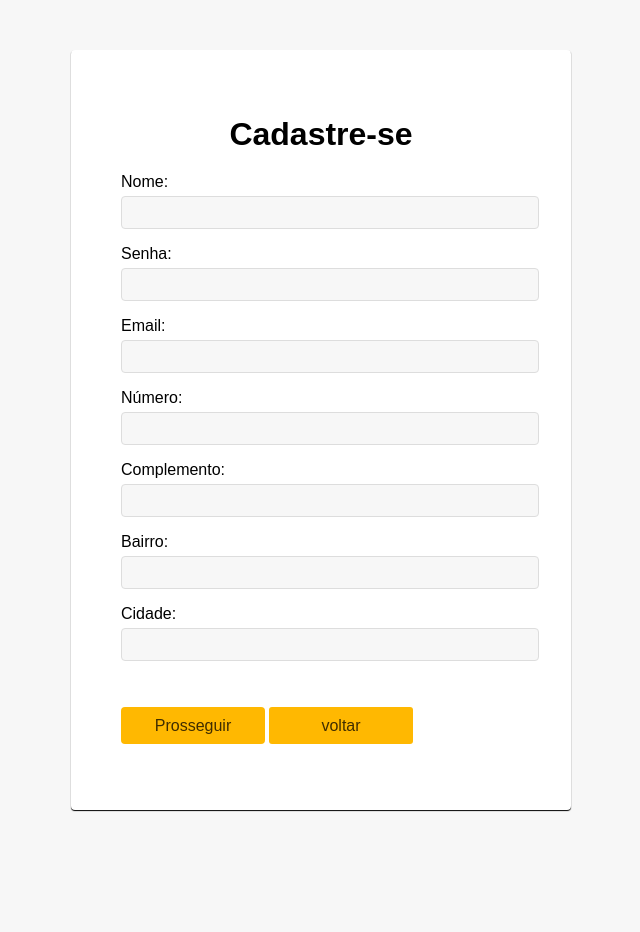
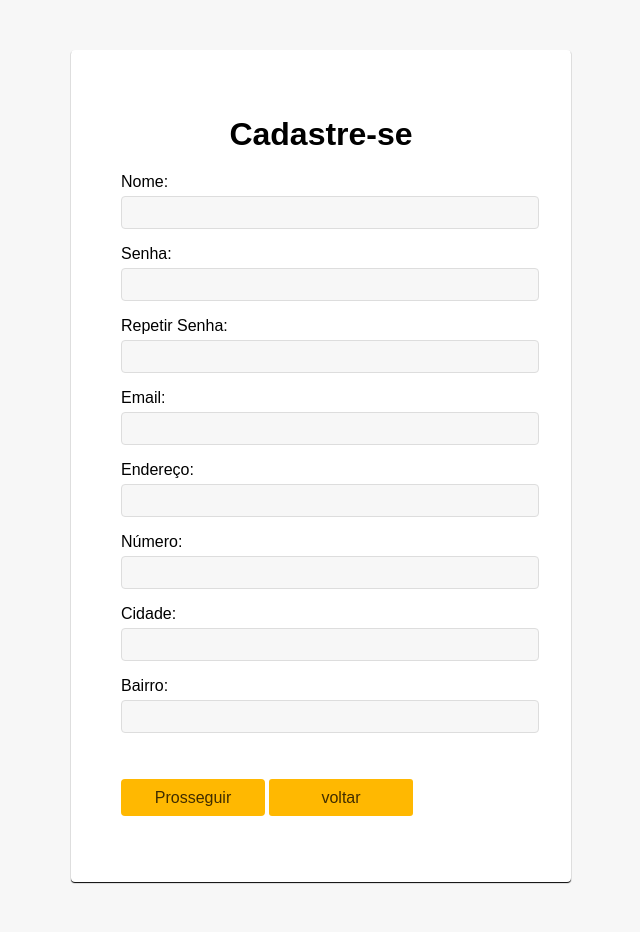
Before and after one commit to DanielDeveloperBR/Projeto-Integrador, a PHP site: page /projeto-sonho/php/cadastro.php in a window 1280 px wide. Shown: the whole page, without its empty margins (319-959 px from the left). Before the commit the page ends 812 px from the top, so only its background shows below. Run offline with PHP 8.4, Linux system fonts and the light colour scheme.

Commit message:
Upgrade 1.0
Arrumei o alinhamento do logout e algumas atualizações do php cadastro e add um repetir senha na hora de fazer o cadastro.

```diff
--- a/index.html
+++ b/index.html
@@ -542,6 +542,7 @@
                    <a href="#"><i class="fab fa-facebook-f"></i></a>
                    <a href="#"><i class="fab fa-twitter"></i></a>
                    <a href="#"><i class="fab fa-instagram"></i></a>
+                   <a href="#"><i class="fab fa-whatsapp"></i></a>
 
 
                 </div>
--- a/php/cadastro.php
+++ b/php/cadastro.php
@@ -14,6 +14,7 @@ if(count($_POST) > 0) {
     $erro = false;
     $nome = $_POST['nome'];
     $senha = $_POST['senha'];
+    $reptir_senha = $_POST['repetir_senha'];
     $email = $_POST['email'];
     $numero = $_POST['numero'];
     $complemento = $_POST['complemento'];
@@ -35,12 +36,14 @@ if(empty($nome)) {
     $erro = "Preencha o bairro";
 } else if(empty($cidade)) {
     $erro = "Preencha a cidade";
-}
-    $senha = password_hash($_POST['senha'], PASSWORD_DEFAULT);
+} else {
+    $senha = $_POST['senha'];
+    $repetir_senha = $_POST['repetir_senha'];
 
-    if($erro) {
-        echo "<p><b>ERRO: $erro</b></p>";
+    if ($senha != $repetir_senha) {
+        $erro = "As senhas digitadas não são iguais";
     } else {
+        $senha = password_hash($_POST['senha'], PASSWORD_DEFAULT);
         $sql_code = "INSERT INTO tb_cadastros (nome, senha, numero, complemento, bairro, cidade, email)
         VALUES ('$nome','$senha','$numero','$complemento','$bairro','$cidade','$email')";
         $deu_certo = $mysqli->query($sql_code) or die($mysqli->error);
@@ -50,9 +53,12 @@ if(empty($nome)) {
             header("Location: login.php?sair='sair'");
         }
     }
-
 }
 
+if($erro) {
+    echo "<p><b>ERRO: $erro</b></p>";
+}
+}
 
 ?>
 <!DOCTYPE html>
@@ -73,7 +79,11 @@ if(empty($nome)) {
         </p>
         <p>
             <label>Senha:</label>
-            <input value="<?php if(isset($_POST['senha'])) echo $_POST['senha']; ?>" name="senha" type="text">
+            <input value="<?php if(isset($_POST['senha'])) echo $_POST['senha']; ?>" name="senha" type="password">
+        </p>
+        <p>
+            <label>Repetir Senha:</label>
+            <input value="<?php if(isset($_POST['repetir_senha'])) echo $_POST['repetir_senha']; ?>" name="repetir_senha" type="password">
         </p>
         <p>
             <label>Email:</label>
@@ -81,21 +91,22 @@ if(empty($nome)) {
         </p>
 
         <p>
+        <p>
+            <label>Endereço:</label>
+            <input value="<?php if(isset($_POST['complemento'])) echo $_POST['complemento']; ?>"  name="complemento" type="text">
+        </p>
             <label>Número:</label>
-            <input value="<?php if(isset($_POST['numero'])) echo $_POST['numero']; ?>"  name="numero" type="text">
+            <input value="<?php if(isset($_POST['numero'])) echo $_POST['numero']; ?>"  name="numero" type="number">
         </p>
         <p>
-            <label>Complemento:</label>
-            <input value="<?php if(isset($_POST['complemento'])) echo $_POST['complemento']; ?>"  name="complemento" type="text">
+            <label>Cidade:</label>
+            <input value="<?php if(isset($_POST['cidade'])) echo $_POST['cidade']; ?>"  name="cidade" type="text">
         </p>
         <p>
             <label>Bairro:</label>
             <input value="<?php if(isset($_POST['bairro'])) echo $_POST['bairro']; ?>"  name="bairro" type="text">
         </p>
-        <p>
-            <label>Cidade:</label>
-            <input value="<?php if(isset($_POST['cidade'])) echo $_POST['cidade']; ?>"  name="cidade" type="text">
-        </p>
+
         <p>
         <button type="submit" class="log" id="logar" style="display: inline-block;">Prosseguir</button>
         <a href="../index.html" class="log" id="logar" style="display: inline-block;">voltar</a>
--- a/teste.php
+++ b/teste.php
@@ -83,7 +83,7 @@ if(!isset($_SESSION['usuario']))
             </li>
 
              <li class="nav-item">
-               <a class="nav-link rounded-circle"  id="login" href="php/logout.php">logout</a>
+               <a class="nav-link rounded-circle"  href="php/logout.php">logout</a>
              </li>
 
 
@@ -554,6 +554,7 @@ if(!isset($_SESSION['usuario']))
                    <a href="#"><i class="fab fa-facebook-f"></i></a>
                    <a href="#"><i class="fab fa-twitter"></i></a>
                    <a href="#"><i class="fab fa-instagram"></i></a>
+                   <a href="#"><i class="fab fa-whatsapp"></i></a>
 
 
                 </div>
@@ -595,6 +596,8 @@ if(!isset($_SESSION['usuario']))
 <script src="js/owl.carousel.min.js"></script>
 <!-- main -->
 <script src="js/main.js"></script>
+<!--botao-->
+<script src="js/botao.js"></script>
 
 <!-- Live Style Switcher - demo only -->
 <script src="js/styleSwitcher.js"></script>
```
